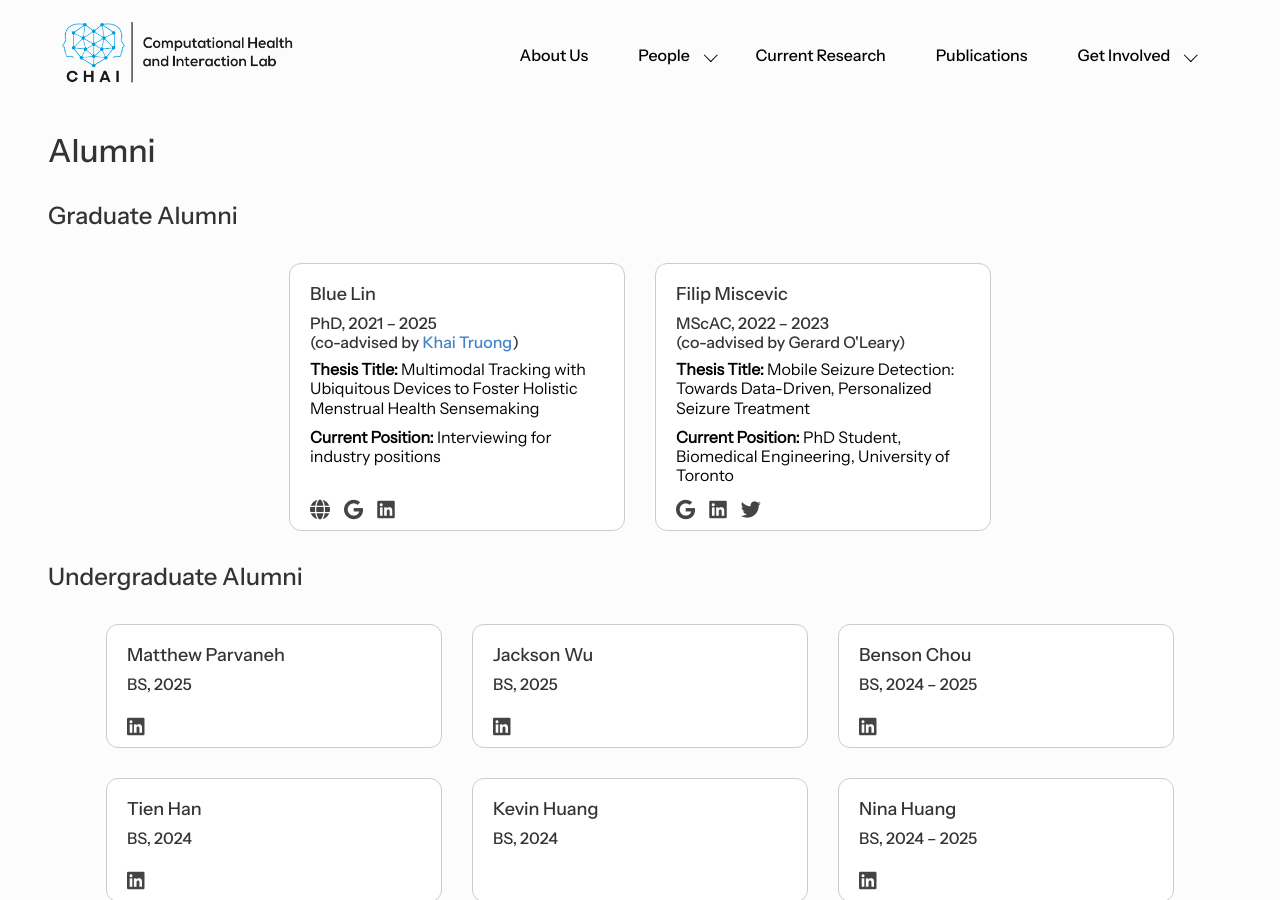
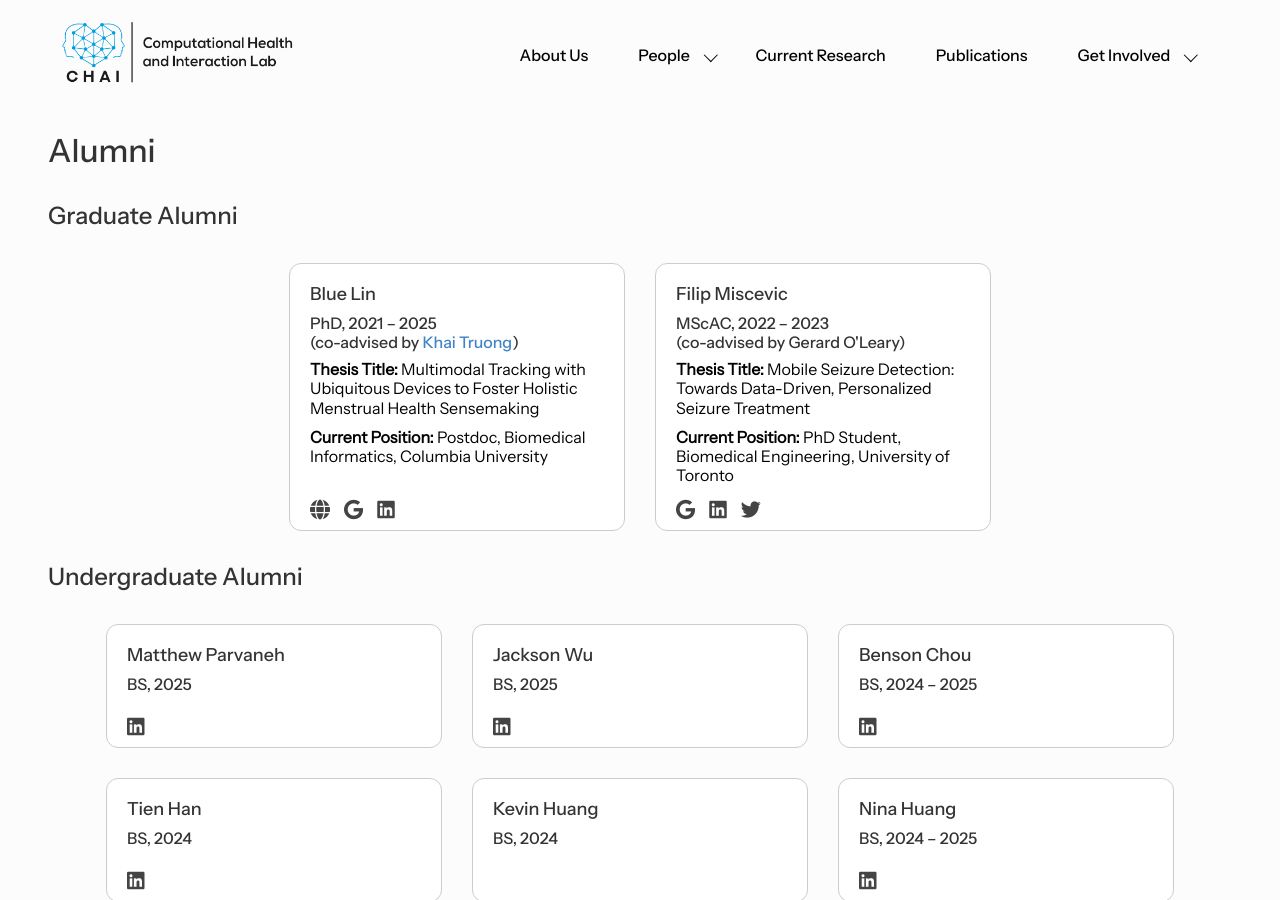
Before and after one commit to chai-toronto/chai-toronto.github.io, a Jekyll site: the page built from alumni/index.html, in a window 1280 px wide and 900 px high. Built offline with Jekyll 4.4.1, drawn with Linux system fonts in a browser that asks for light colours.

Commit message:
updating blues role

```diff
--- a/_data/members.yml
+++ b/_data/members.yml
@@ -271,7 +271,7 @@
   coadvisor: khai
   active: false
   thesis: "Multimodal Tracking with Ubiquitous Devices to Foster Holistic Menstrual Health Sensemaking"
-  now_at: Interviewing for industry positions
+  now_at: Postdoc, Biomedical Informatics, Columbia University
 
 # Masters Alumni
 - id: filip_miscevic
```
